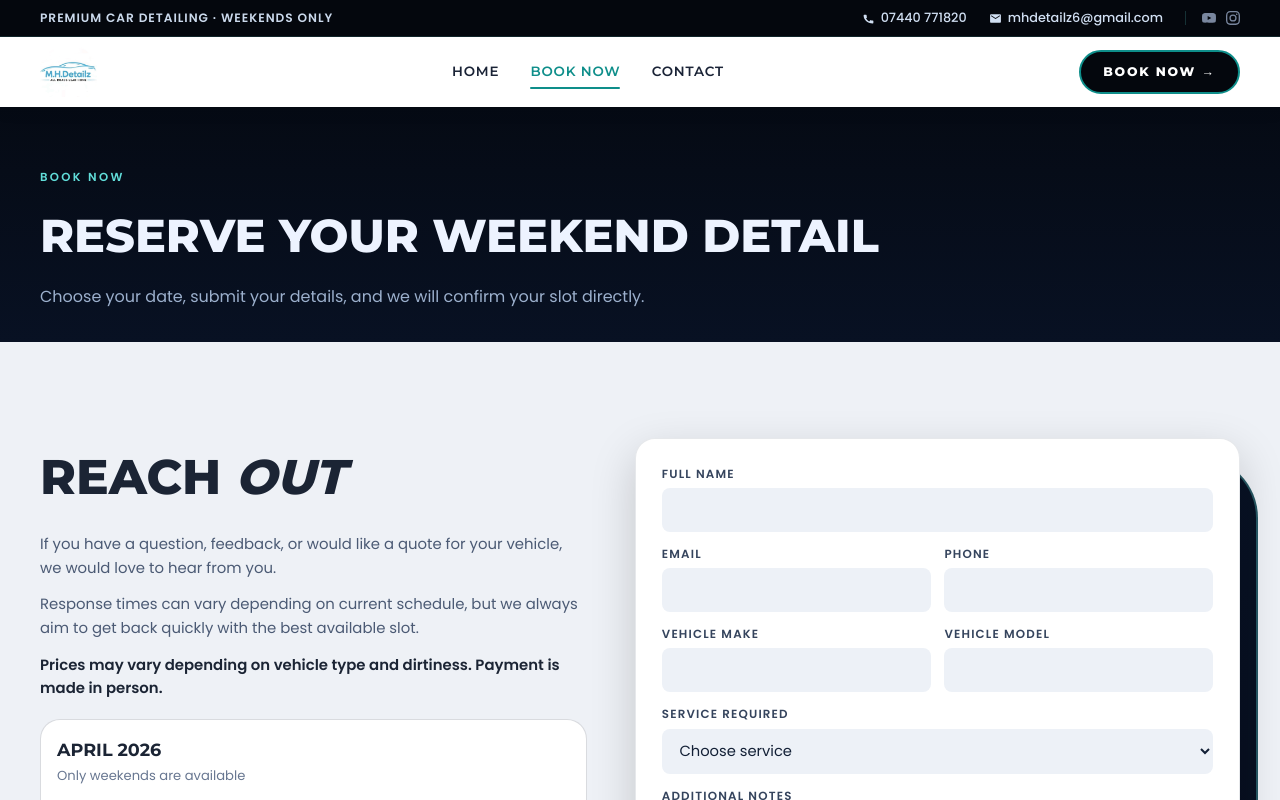
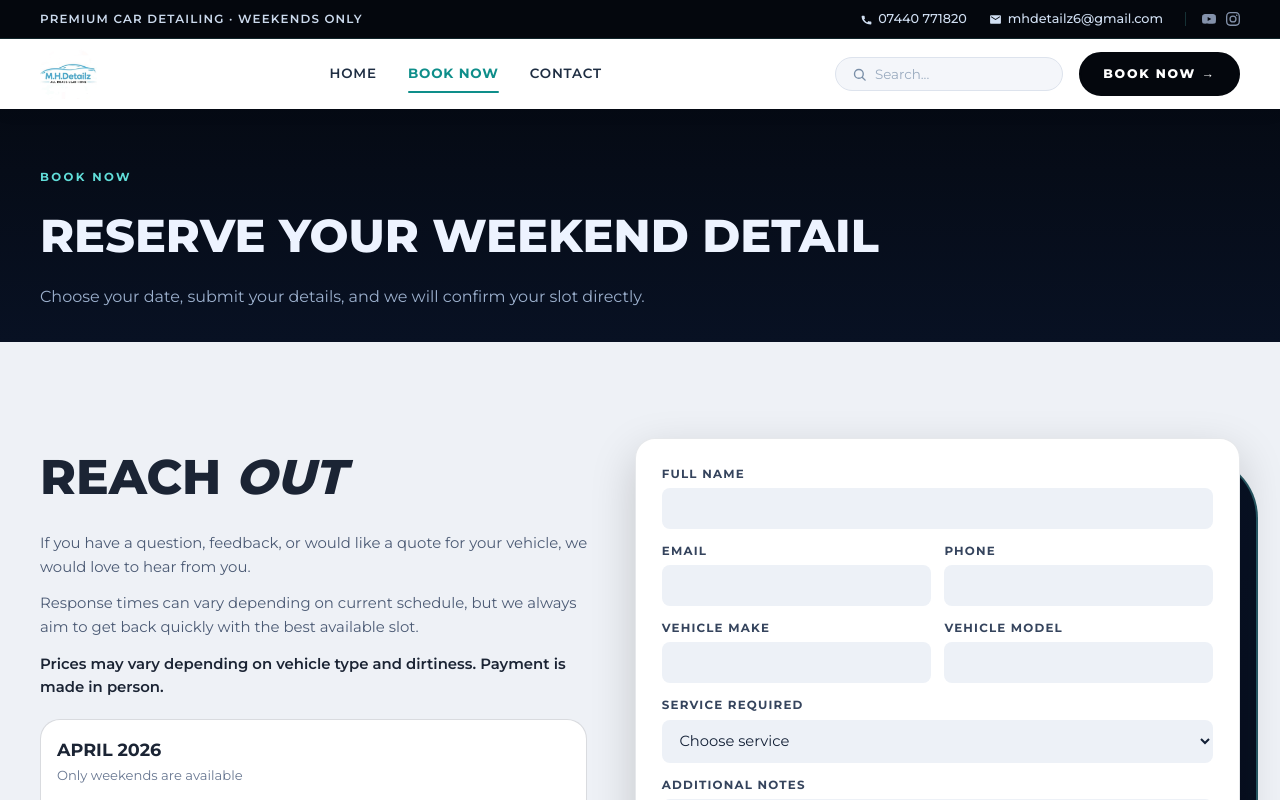
Before and after one commit to agrinaitweltd/lv1, a Next.js app in the folder Projects/MH/: page /book-now in a window 1280 px wide. Shown: the top 800 px of the page. Built offline with nearby package versions, Linux system fonts and the light colour scheme.

Commit message:
Header: scroll-aware layout with working search + Montserrat sitewide + text visibility fixes

```diff
--- a/Projects/MH/src/app/globals.css
+++ b/Projects/MH/src/app/globals.css
@@ -22,7 +22,7 @@ body {
   margin: 0;
   background: var(--bg);
   color: var(--text);
-  font-family: var(--font-body), sans-serif;
+  font-family: var(--font-heading), sans-serif;
   line-height: 1.6;
   overflow-x: hidden;
 }
@@ -200,7 +200,11 @@ button, input, textarea, select { font-family: inherit; }
   inset: 0 0 auto;
   z-index: 70;
   background: #ffffff;
-  box-shadow: 0 2px 16px rgba(0, 0, 0, 0.10);
+  box-shadow: 0 2px 16px rgba(0, 0, 0, 0.08);
+  transition: box-shadow 0.3s ease;
+}
+.site-header.scrolled {
+  box-shadow: 0 2px 20px rgba(0, 0, 0, 0.13);
 }
 
 /* Top info bar */
@@ -215,13 +219,13 @@ button, input, textarea, select { font-family: inherit; }
   gap: 1rem;
   width: min(1200px, calc(100% - 2.5rem));
   margin: 0 auto;
-  min-height: 36px;
+  min-height: 38px;
   padding: 0.3rem 0;
 }
 .topbar-left {
-  font-size: 0.76rem;
+  font-size: 0.74rem;
   font-weight: 600;
-  letter-spacing: 0.08em;
+  letter-spacing: 0.1em;
   text-transform: uppercase;
   color: rgba(220, 235, 255, 0.92);
 }
@@ -248,7 +252,7 @@ button, input, textarea, select { font-family: inherit; }
   border-left: 1px solid rgba(97, 221, 217, 0.2);
 }
 .topbar-socials a {
-  color: rgba(200, 220, 255, 0.6);
+  color: rgba(200, 220, 255, 0.65);
   display: flex;
   align-items: center;
   transition: color 0.2s ease;
@@ -260,10 +264,11 @@ button, input, textarea, select { font-family: inherit; }
   display: flex;
   align-items: center;
   justify-content: space-between;
-  gap: 1.2rem;
+  gap: 1rem;
   width: min(1200px, calc(100% - 2.5rem));
   min-height: 70px;
   margin: 0 auto;
+  position: relative;
 }
 .logo {
   font-family: var(--font-heading), sans-serif;
@@ -273,10 +278,12 @@ button, input, textarea, select { font-family: inherit; }
 }
 .logo-bold { font-weight: 900; color: var(--text); }
 .logo-light { font-weight: 300; color: var(--accent); margin-left: 2px; }
+
+/* Desktop nav links */
 .nav-links {
   display: flex;
   align-items: center;
-  gap: 0.25rem;
+  gap: 0.15rem;
   flex: 1;
   justify-content: center;
 }
@@ -286,8 +293,8 @@ button, input, textarea, select { font-family: inherit; }
   font-weight: 600;
   letter-spacing: 0.06em;
   text-transform: uppercase;
-  color: #1a2336;
-  padding: 0.4rem 0.85rem;
+  color: #1e2d42;
+  padding: 0.42rem 0.9rem;
   border-radius: 6px;
   position: relative;
   transition: color 0.2s ease, background 0.2s ease;
@@ -295,19 +302,90 @@ button, input, textarea, select { font-family: inherit; }
 .nav-links a::after {
   content: "";
   position: absolute;
-  left: 0.85rem;
-  right: 0.85rem;
-  bottom: 0;
-  height: 2px;
+  left: 0.9rem;
+  right: 0.9rem;
+  bottom: -2px;
+  height: 2.5px;
   border-radius: 2px;
   background: var(--accent-dark);
   transform: scaleX(0);
   transition: transform 0.22s ease;
 }
-.nav-links a:hover { color: var(--accent-dark); background: rgba(14, 142, 138, 0.06); }
-.nav-links a:hover::after { transform: scaleX(1); }
-.nav-links a.active { color: var(--accent-dark); }
+.nav-links a:hover { color: var(--accent-dark); }
+.nav-links a:hover::after,
 .nav-links a.active::after { transform: scaleX(1); }
+.nav-links a.active { color: var(--accent-dark); font-weight: 700; }
+
+/* Search bar */
+.nav-search-wrap {
+  position: relative;
+  flex-shrink: 0;
+}
+.nav-search-box {
+  display: flex;
+  align-items: center;
+  gap: 0.4rem;
+  background: #f4f6fa;
+  border: 1.5px solid #dde3ed;
+  border-radius: 999px;
+  padding: 0.46rem 1rem;
+  min-width: 200px;
+  transition: border-color 0.2s ease, box-shadow 0.2s ease;
+}
+.nav-search-box:focus-within {
+  border-color: var(--accent-dark);
+  box-shadow: 0 0 0 3px rgba(14, 142, 138, 0.12);
+  background: #fff;
+}
+.search-icon { color: #7a8fa8; flex-shrink: 0; }
+.nav-search-box input {
+  border: 0;
+  background: transparent;
+  font-family: var(--font-heading), sans-serif;
+  font-size: 0.84rem;
+  color: #1e2d42;
+  outline: none;
+  width: 100%;
+}
+.nav-search-box input::placeholder { color: #9aabbf; }
+.search-dropdown {
+  position: absolute;
+  top: calc(100% + 8px);
+  left: 0;
+  right: 0;
+  background: #fff;
+  border: 1px solid #dde3ed;
+  border-radius: 14px;
+  box-shadow: 0 12px 36px rgba(0, 0, 0, 0.14);
+  overflow: hidden;
+  z-index: 100;
+  animation: fadeInUp 0.18s ease both;
+}
+.search-result {
+  display: grid;
+  gap: 0.1rem;
+  padding: 0.75rem 1rem;
+  border-bottom: 1px solid #f0f3f8;
+  transition: background 0.15s ease;
+  text-decoration: none;
+}
+.search-result:last-child { border-bottom: 0; }
+.search-result:hover { background: #f5f8ff; }
+.search-result-label {
+  font-size: 0.87rem;
+  font-weight: 700;
+  color: #1e2d42;
+}
+.search-result-desc {
+  font-size: 0.76rem;
+  color: #7a8fa8;
+}
+.search-empty {
+  padding: 1rem;
+  font-size: 0.84rem;
+  color: #7a8fa8;
+  text-align: center;
+}
 
 /* CTA button */
 .nav-cta {
@@ -324,17 +402,18 @@ button, input, textarea, select { font-family: inherit; }
   letter-spacing: 0.14em;
   text-transform: uppercase;
   white-space: nowrap;
-  border: 2px solid var(--accent-dark);
-  transition: background 0.22s ease, color 0.22s ease, transform 0.22s ease, box-shadow 0.22s ease;
+  border: 2px solid var(--bg);
   flex-shrink: 0;
+  transition: background 0.22s ease, border-color 0.22s ease, transform 0.22s ease, box-shadow 0.22s ease;
 }
 .nav-cta:hover {
   background: var(--accent-dark);
-  color: #ffffff;
+  border-color: var(--accent-dark);
   transform: translateY(-2px);
   box-shadow: 0 8px 22px rgba(14, 142, 138, 0.35);
 }
 
+/* Hamburger — shown on mobile, pre-scroll */
 .menu-toggle {
   display: none;
   background: transparent;
@@ -346,13 +425,68 @@ button, input, textarea, select { font-family: inherit; }
   justify-content: center;
   gap: 5px;
   flex-shrink: 0;
+  cursor: pointer;
 }
 .menu-toggle span {
   display: block;
   height: 2px;
   border-radius: 2px;
-  background: #1a2336;
+  background: #1e2d42;
 }
+
+/* Scrolled MENU button */
+.scrolled-menu {
+  display: flex !important;
+  align-items: center;
+  gap: 0.5rem;
+  background: transparent;
+  border: 1.5px solid #c8d4e0;
+  border-radius: 8px;
+  padding: 0.46rem 0.9rem;
+  font-family: var(--font-heading), sans-serif;
+  font-size: 0.78rem;
+  font-weight: 700;
+  letter-spacing: 0.12em;
+  text-transform: uppercase;
+  color: #1e2d42;
+  cursor: pointer;
+  width: auto;
+  height: auto;
+  flex-direction: row;
+  transition: border-color 0.2s ease, background 0.2s ease;
+}
+.scrolled-menu:hover { background: #f4f6fa; border-color: #9aabbf; }
+
+/* Drawer nav — used for scrolled + mobile */
+.nav-drawer {
+  position: absolute;
+  top: calc(100% + 8px);
+  right: 0;
+  background: #fff;
+  border: 1px solid #dde3ed;
+  border-radius: 14px;
+  box-shadow: 0 12px 36px rgba(0,0,0,0.13);
+  display: flex;
+  flex-direction: column;
+  min-width: 180px;
+  overflow: hidden;
+  z-index: 99;
+  animation: fadeInUp 0.18s ease both;
+}
+.nav-drawer a {
+  padding: 0.85rem 1.2rem;
+  font-family: var(--font-heading), sans-serif;
+  font-size: 0.88rem;
+  font-weight: 600;
+  text-transform: uppercase;
+  letter-spacing: 0.08em;
+  color: #1e2d42;
+  border-bottom: 1px solid #f0f3f8;
+  transition: background 0.15s ease, color 0.15s ease;
+}
+.nav-drawer a:last-child { border-bottom: 0; }
+.nav-drawer a:hover,
+.nav-drawer a.active { background: #f5f8ff; color: var(--accent-dark); }
 
 /* Hero */
 .hero {
@@ -1175,26 +1309,16 @@ button, input, textarea, select { font-family: inherit; }
 
 @media (max-width: 700px) {
   .section-shell { padding: 4rem 0; }
-  .menu-toggle { display: flex; }
-  .topbar-right .topbar-contact { display: none; }
+  /* Hamburger visible on mobile (pre-scroll only, controlled via JSX) */
+  .menu-toggle:not(.scrolled-menu) { display: flex; }
+  .topbar-right .topbar-contact:not(:first-child) { display: none; }
   .topbar-socials { padding-left: 0; border-left: none; }
-  .nav-links {
-    position: fixed;
-    inset: 106px 0 0;
-    background: #ffffff;
-    flex-direction: column;
-    align-items: center;
-    justify-content: flex-start;
-    padding-top: 2.5rem;
-    gap: 1.5rem;
-    opacity: 0;
-    pointer-events: none;
-    transition: opacity 0.25s ease;
-    box-shadow: 0 8px 24px rgba(0,0,0,0.1);
-  }
-  .nav-links.open { opacity: 1; pointer-events: auto; }
-  .nav-links a { font-size: 1.1rem; color: #1a2336; }
-  .nav-cta { display: none; }
+  /* Nav links hidden on mobile — use drawer instead */
+  .nav-links { display: none; }
+  /* Search hidden on mobile */
+  .nav-search-wrap { display: none; }
+  /* Show CTA on mobile */
+  .nav-cta { font-size: 0.72rem; padding: 0.55rem 1rem; }
   .hero-brand-vertical { display: none; }
   .hero-deco-shape { width: 340px; height: 340px; right: -58px; top: -56px; }
   .hero-content { margin-left: 0; padding: 9.5rem 1.2rem 4.5rem; }
--- a/Projects/MH/src/components/Header.tsx
+++ b/Projects/MH/src/components/Header.tsx
@@ -1,15 +1,57 @@
 "use client";
 
 import Link from "next/link";
-import { useState } from "react";
+import { useState, useEffect, useRef } from "react";
+
+const SEARCH_ITEMS = [
+  { label: "Full Detail – £60", href: "/#services", desc: "Complete interior & exterior correction" },
+  { label: "Mini Valet – £40", href: "/#services", desc: "Maintenance wash & interior wipe-down" },
+  { label: "Full Interior – £25", href: "/#services", desc: "Seats, carpets, dashboard & trim" },
+  { label: "Full Exterior – £25", href: "/#services", desc: "Snow foam, hand wash & protection" },
+  { label: "Book Now", href: "/book-now", desc: "Reserve your weekend detail slot" },
+  { label: "About M.H Detailz", href: "/#about", desc: "Premium detailing the MH way" },
+  { label: "Gallery", href: "/#gallery", desc: "Before & after detailing results" },
+  { label: "Contact", href: "/#contact", desc: "Get in touch or ask a question" },
+  { label: "Our Process", href: "/#process", desc: "Inspect, Correct, Protect, Deliver" },
+];
 
 export default function Header({ currentPath = "/" }: { currentPath?: string }) {
   const [open, setOpen] = useState(false);
+  const [scrolled, setScrolled] = useState(false);
+  const [query, setQuery] = useState("");
+  const [searchOpen, setSearchOpen] = useState(false);
+  const searchRef = useRef<HTMLDivElement>(null);
+
+  useEffect(() => {
+    const onScroll = () => setScrolled(window.scrollY > 40);
+    window.addEventListener("scroll", onScroll, { passive: true });
+    return () => window.removeEventListener("scroll", onScroll);
+  }, []);
+
+  useEffect(() => {
+    const handleClick = (e: MouseEvent) => {
+      if (searchRef.current && !searchRef.current.contains(e.target as Node)) {
+        setSearchOpen(false);
+        setQuery("");
+      }
+    };
+    document.addEventListener("mousedown", handleClick);
+    return () => document.removeEventListener("mousedown", handleClick);
+  }, []);
+
+  const results = query.trim().length > 0
+    ? SEARCH_ITEMS.filter(
+        (i) =>
+          i.label.toLowerCase().includes(query.toLowerCase()) ||
+          i.desc.toLowerCase().includes(query.toLowerCase())
+      )
+    : [];
 
   return (
-    <header className="site-header">
+    <header className={`site-header${scrolled ? " scrolled" : ""}`}>
 
-      {/* Top info bar */}
+      {/* ── Top info bar (hidden when scrolled) ── */}
+      {!scrolled && (
         <div className="header-topbar">
           <div className="header-topbar-inner">
             <span className="topbar-left">Premium Car Detailing &middot; Weekends Only</span>
@@ -33,24 +75,98 @@ export default function Header({ currentPath = "/" }: { currentPath?: string })
             </div>
           </div>
         </div>
+      )}
 
-      {/* Main nav bar */}
+      {/* ── Main nav bar ── */}
       <div className="nav-shell">
         <Link href="/" className="logo" aria-label="M.H Detailz – Home">
           <img src="/logo.png" alt="M.H Detailz" className="logo-img" />
         </Link>
 
+        {/* Nav links — hidden when scrolled, shown in mobile menu */}
+        {!scrolled && (
           <nav className={`nav-links ${open ? "open" : ""}`}>
             <Link href="/" className={currentPath === "/" ? "active" : ""} onClick={() => setOpen(false)}>Home</Link>
             <Link href="/book-now" className={currentPath === "/book-now" ? "active" : ""} onClick={() => setOpen(false)}>Book Now</Link>
             <a href="#contact" onClick={() => setOpen(false)}>Contact</a>
           </nav>
+        )}
 
+        {/* Search bar — only when not scrolled */}
+        {!scrolled && (
+          <div className="nav-search-wrap" ref={searchRef}>
+            <div className="nav-search-box">
+              <svg className="search-icon" width="15" height="15" viewBox="0 0 24 24" fill="none" stroke="currentColor" strokeWidth="2.2" strokeLinecap="round" strokeLinejoin="round">
+                <circle cx="11" cy="11" r="7"/><line x1="21" y1="21" x2="16.65" y2="16.65"/>
+              </svg>
+              <input
+                type="search"
+                placeholder="Search..."
+                value={query}
+                onChange={(e) => { setQuery(e.target.value); setSearchOpen(true); }}
+                onFocus={() => setSearchOpen(true)}
+                aria-label="Search site"
+              />
+            </div>
+            {searchOpen && results.length > 0 && (
+              <div className="search-dropdown" role="listbox">
+                {results.map((r) => (
+                  <a
+                    key={r.href + r.label}
+                    href={r.href}
+                    className="search-result"
+                    onClick={() => { setSearchOpen(false); setQuery(""); }}
+                    role="option"
+                  >
+                    <span className="search-result-label">{r.label}</span>
+                    <span className="search-result-desc">{r.desc}</span>
+                  </a>
+                ))}
+              </div>
+            )}
+            {searchOpen && query.trim().length > 0 && results.length === 0 && (
+              <div className="search-dropdown">
+                <p className="search-empty">No results for &ldquo;{query}&rdquo;</p>
+              </div>
+            )}
+          </div>
+        )}
+
+        {/* CTA — always visible on desktop */}
         <Link href="/book-now" className="nav-cta">BOOK NOW &rarr;</Link>
 
+        {/* Scrolled state: MENU button */}
+        {scrolled && (
+          <button
+            className={`menu-toggle scrolled-menu ${open ? "is-open" : ""}`}
+            onClick={() => setOpen((p) => !p)}
+            aria-label="Toggle menu"
+            aria-expanded={open}
+          >
+            MENU
+            <svg width="18" height="18" viewBox="0 0 24 24" fill="none" stroke="currentColor" strokeWidth="2.2" strokeLinecap="round">
+              <line x1="3" y1="6" x2="21" y2="6"/>
+              <line x1="3" y1="12" x2="21" y2="12"/>
+              <line x1="3" y1="18" x2="21" y2="18"/>
+            </svg>
+          </button>
+        )}
+
+        {/* Hamburger — mobile only, pre-scroll */}
+        {!scrolled && (
           <button className="menu-toggle" onClick={() => setOpen((p) => !p)} aria-label="Toggle menu" aria-expanded={open}>
             <span /><span /><span />
           </button>
+        )}
+
+        {/* Mobile / scrolled nav drawer */}
+        {open && (
+          <nav className="nav-drawer">
+            <Link href="/" className={currentPath === "/" ? "active" : ""} onClick={() => setOpen(false)}>Home</Link>
+            <Link href="/book-now" className={currentPath === "/book-now" ? "active" : ""} onClick={() => setOpen(false)}>Book Now</Link>
+            <a href="#contact" onClick={() => setOpen(false)}>Contact</a>
+          </nav>
+        )}
       </div>
 
     </header>
```
Lines whose indentation alone changed are shown as unchanged.
